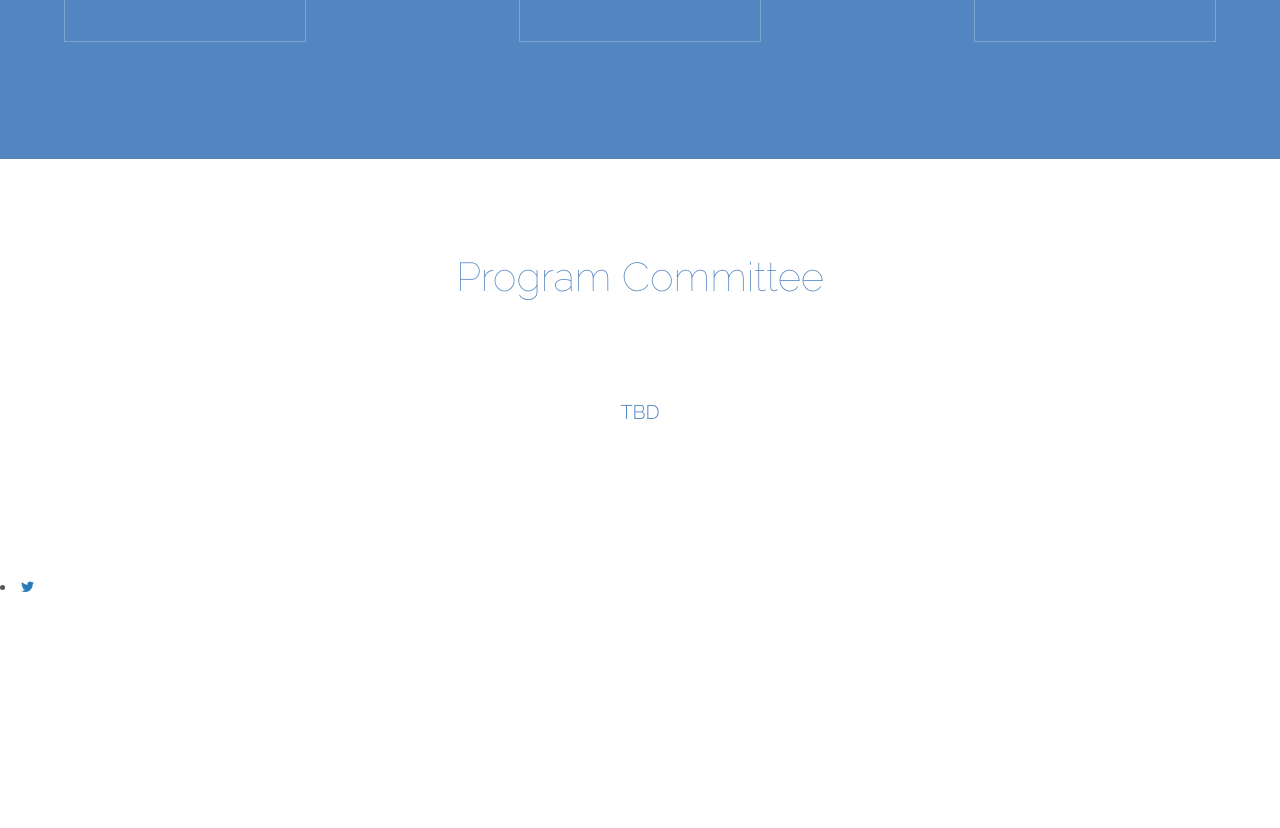
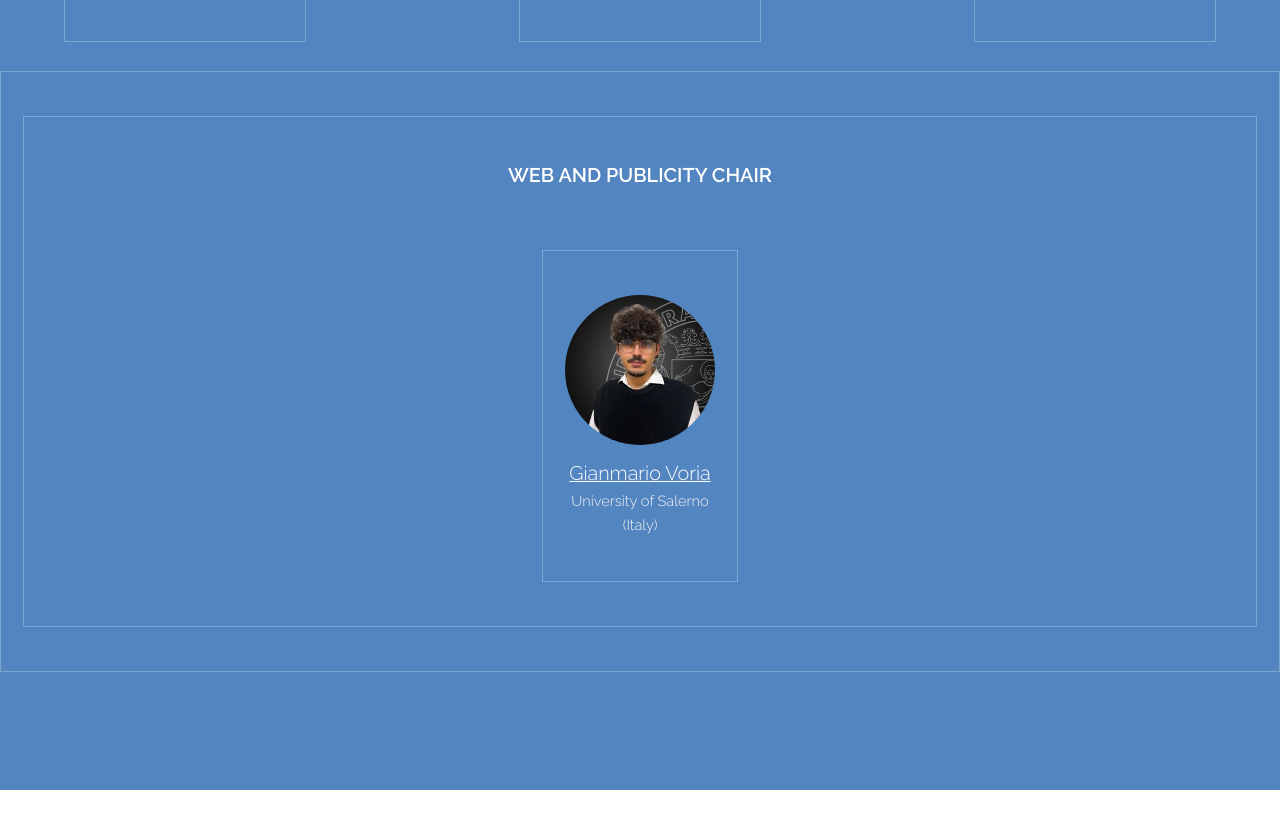
Before and after one commit to SQA4AI2025/SQA4AI2025, a plain HTML site: page committe.html in a window 1280 px wide. Shown: the part 612-1440 px from the top of the page. Before the commit the page ends 1211 px from the top, so only its background shows below. Drawn offline with Linux system fonts and the light colour scheme.

Commit message:
add web chair

```diff
--- a/committe.html
+++ b/committe.html
@@ -52,18 +52,6 @@
                         <a href="https://giammariagiordano.github.io/giammaria-giordano/" target="blank"><span class="label"><h3><u>Giammaria Giordano</u></h3></span></a>
                         <p style="text-align: center;">University of Salerno<br>(Italy)</p>
                     </div>
-
-
-
-              <!--
-                    <div class="box person">
-                        <div class="image round">
-                            <img src="images/DanielFeitosa.jpg" alt="Person 2" />
-                        </div>
-                        <a href="https://feitosa-daniel.github.io" target="blank"><span class="label">
-                         <h3><u>Daniel Feitosa</u></h3></span></a>
-                        <p style="text-align: center;">University of Groningen<br>(The Netherlands)</p>
-                    </div>-->
                     <div class="box person">
                         <div class="image round">
                             <img src="images/rick.webp" alt="Person 3" />
@@ -86,22 +74,28 @@
             </div>
 
 
-   	<!-- <div class="box person">
+   	<div class="box person">
            <header>
-        <h3 style="text-align: center"><b style="color: white">WEB AND PUBLICITY CHAIR</b></h3>
-</header>
-        <div class="flex flex-2">
-            <div ></div>
             <div class="box person">
-                        <div class="image round">
-                            <img src="images/giammariaGiordano.jpg" alt="Person 1" />
+                <header>
+                    <h3 style="text-align: center"><b style="color: white">WEB AND PUBLICITY CHAIR</b></h3>
+                </header>
+                <div class="flex flex-2" style="justify-content: center; align-items: center;">
+                    <div class="box person">
+                        <div class="image round" style="text-align: center;">
+                            <img src="images/gianmario.jpg" alt="Person 1" style="width: 150px; height: auto;" />
                         </div>
-                        <a href="https://broke31.github.io/giammaria-giordano/" target="blank"><span class="label">
-                        <h3><u>Giammaria Giordano</u></h3></span></a>
+                        <a href="https://gianwario.vercel.app/" target="blank">
+                            <span class="label">
+                                <h3 style="text-align: center;"><u>Gianmario Voria</u></h3>
+                            </span>
+                        </a>
                         <p style="text-align: center;">University of Salerno<br>(Italy)</p>
+                    </div>
+                </div>
             </div>
 
-            <div class="box person">
+           <!-- <div class="box person">
                 <div class="image round">
                     <img src="images/ValeriaPontillo.jpg" alt="Person 2" />
                 </div>
@@ -109,9 +103,9 @@
                 <h3><u>Valeria Pontillo</u></h3></span></a>
                 <p style="text-align: center;">University of Salerno<br>(Italy)</p>
             </div>
-            <div ></div>
+            <div ></div> -->
         </div>
-</div> -->
+</div>
 
                   <!--  <div class="image round">
                         <!--<p style="text-align: center"><b style="color: white">WEB AND PUBLICITY CHAIRS</b></p>
```
Also changed, not shown: images/gianmario.jpg (added), 1 other file.
